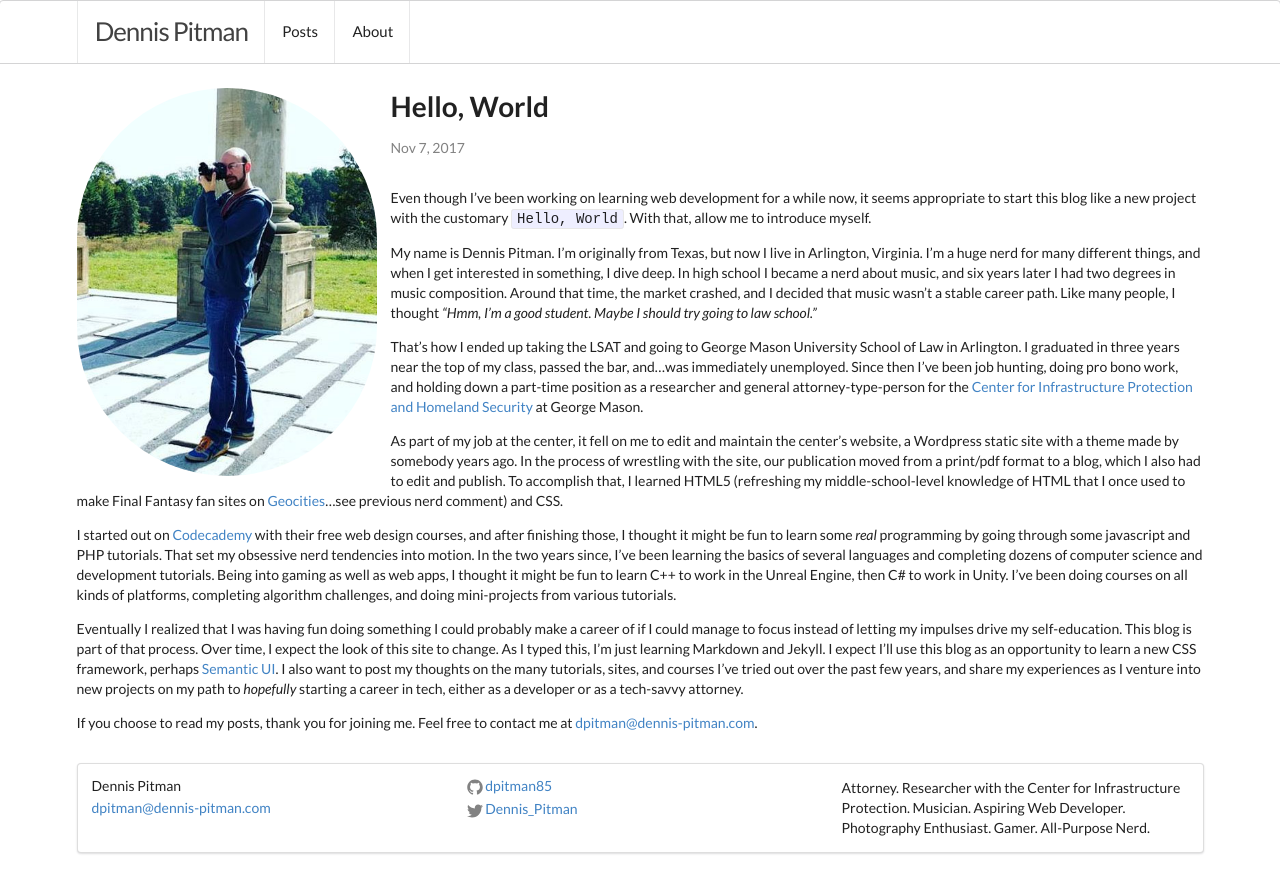
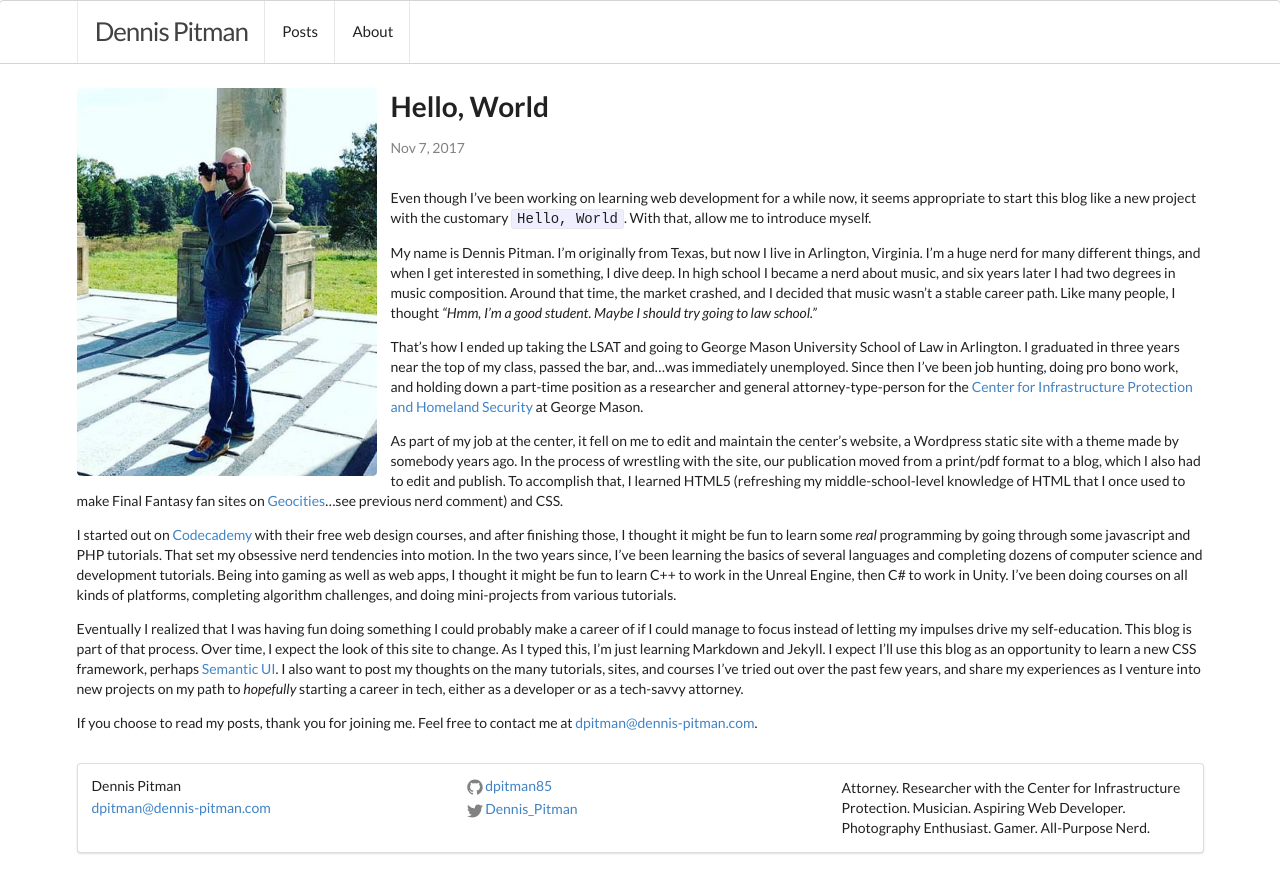
Before and after one commit to dpitman85/dpitman85.github.io, a Jekyll site: the page built from _posts/2017-11-07-Hello-World.markdown, in a window 1280 px wide. Shown: the top 893 px of the page. Built offline with Jekyll 4.4.1, drawn with Linux system fonts in a browser that asks for light colours.

Commit message:
Update post.html

```diff
--- a/_layouts/post.html
+++ b/_layouts/post.html
@@ -5,7 +5,7 @@
 <article class="post" itemscope itemtype="http://schema.org/BlogPosting">
 
   <header class="post-header">
-    <img class="ui medium circular left floated image" src="{{ page.image }}">
+    <img class="ui medium rounded left floated image" src="{{ page.image }}">
     <h1 class="ui header" itemprop="name headline">{{ page.title }}</h1>
     <p class="post-meta"><time datetime="{{ page.date | date_to_xmlschema }}" itemprop="datePublished">{{ page.date | date: "%b %-d, %Y" }}</time>{% if page.author %} • <span itemprop="author" itemscope itemtype="http://schema.org/Person"><span itemprop="name">{{ page.author }}</span></span>{% endif %}</p>
   </header>
```
